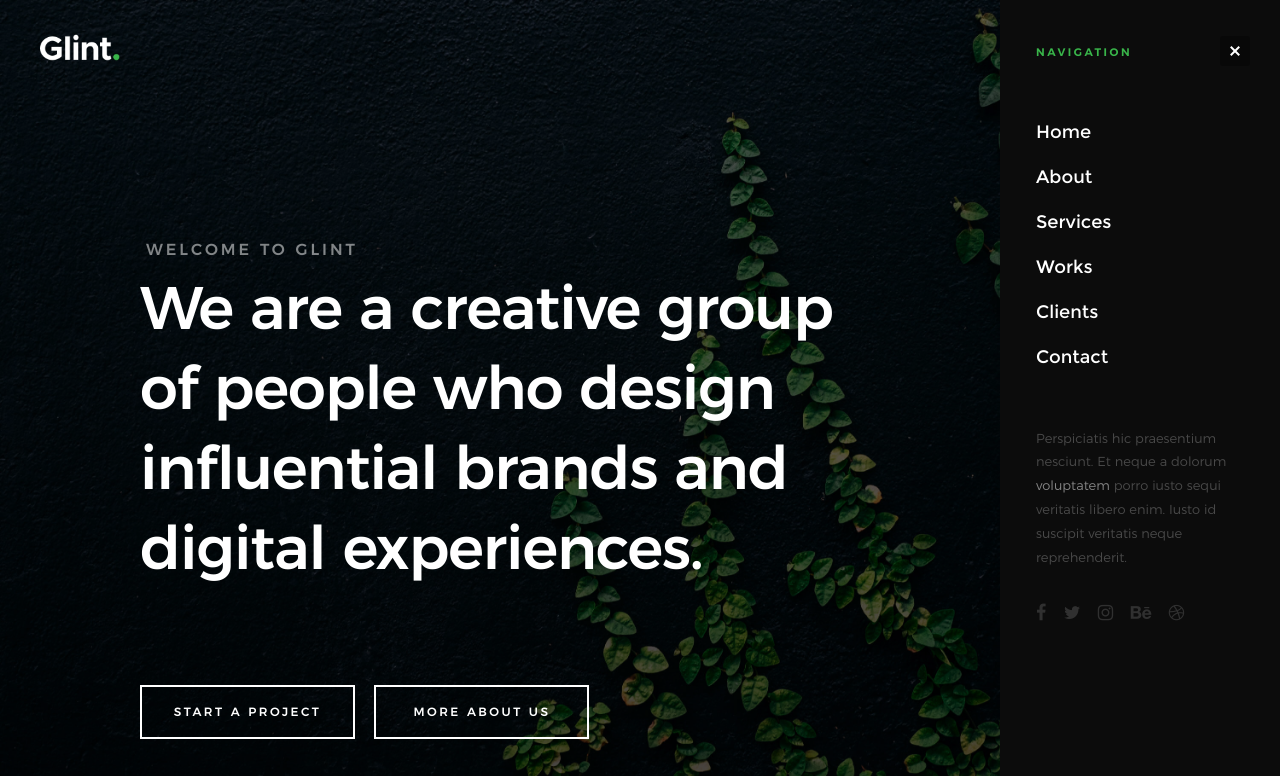
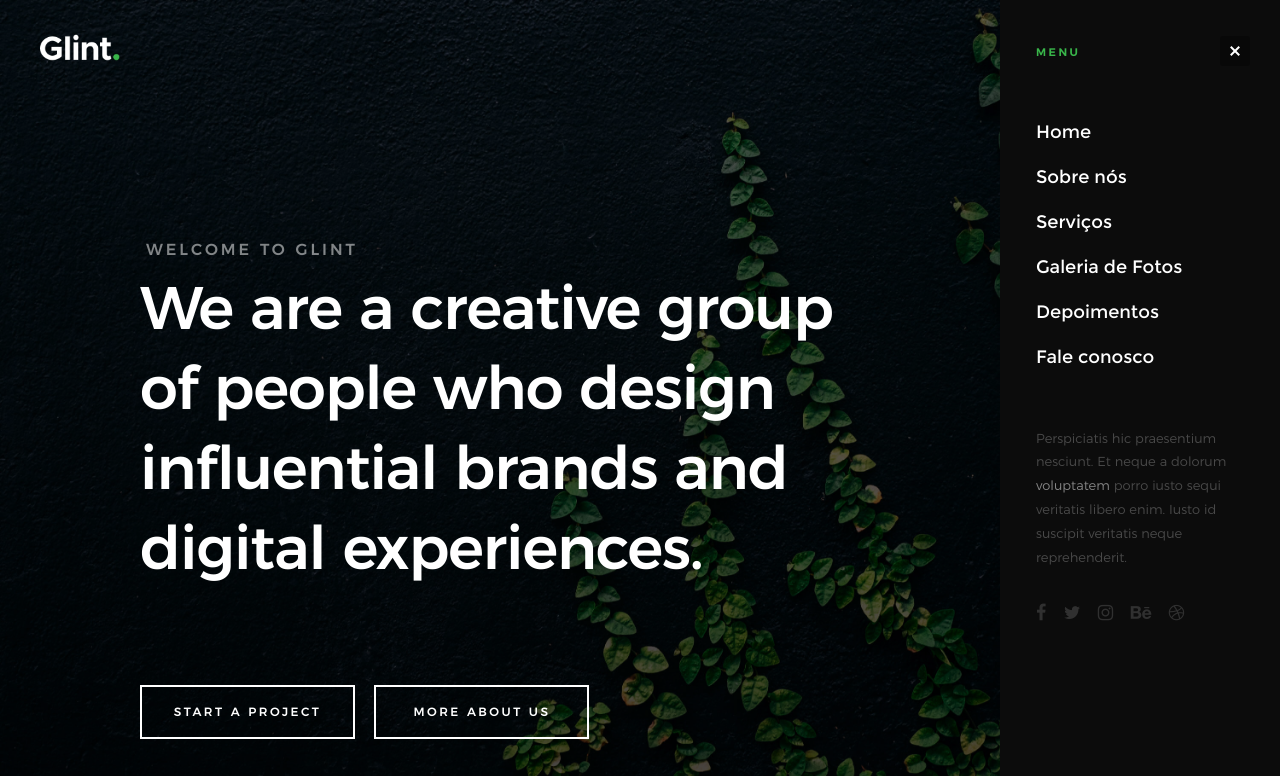
Before and after one commit to claramelo/buffet-felicidades, a plain HTML site: page index.html in a window 1280 px wide. Both pictures are taken after a click on the link "MENU". Shown: the top 776 px of the page. Drawn offline with Linux system fonts and the light colour scheme; files whose address does not match are found by name.

Commit message:
Muda os nomes do menu

```diff
--- a/index.html
+++ b/index.html
@@ -10,7 +10,7 @@
     <!--- basic page needs
     ================================================== -->
     <meta charset="utf-8">
-    <title>Glint</title>
+    <title>Buffet Felicidades</title>
     <meta name="description" content="">
     <meta name="author" content="">
 
@@ -53,15 +53,15 @@
             <a href="#0" class="header-nav__close" title="close"><span>Close</span></a>
 
             <div class="header-nav__content">
-                <h3>Navigation</h3>
+                <h3>Menu</h3>
 
                 <ul class="header-nav__list">
                     <li class="current"><a class="smoothscroll"  href="#home" title="home">Home</a></li>
-                    <li><a class="smoothscroll"  href="#about" title="about">About</a></li>
-                    <li><a class="smoothscroll"  href="#services" title="services">Services</a></li>
-                    <li><a class="smoothscroll"  href="#works" title="works">Works</a></li>
-                    <li><a class="smoothscroll"  href="#clients" title="clients">Clients</a></li>
-                    <li><a class="smoothscroll"  href="#contact" title="contact">Contact</a></li>
+                    <li><a class="smoothscroll"  href="#about" title="about">Sobre nós</a></li>
+                    <li><a class="smoothscroll"  href="#services" title="services">Serviços</a></li>
+                    <li><a class="smoothscroll"  href="#works" title="works">Galeria de Fotos</a></li>
+                    <li><a class="smoothscroll"  href="#clients" title="clients">Depoimentos</a></li>
+                    <li><a class="smoothscroll"  href="#contact" title="contact">Fale conosco</a></li>
                 </ul>
 
                 <p>Perspiciatis hic praesentium nesciunt. Et neque a dolorum <a href='#0'>voluptatem</a> porro iusto sequi veritatis libero enim. Iusto id suscipit veritatis neque reprehenderit.</p>
```
